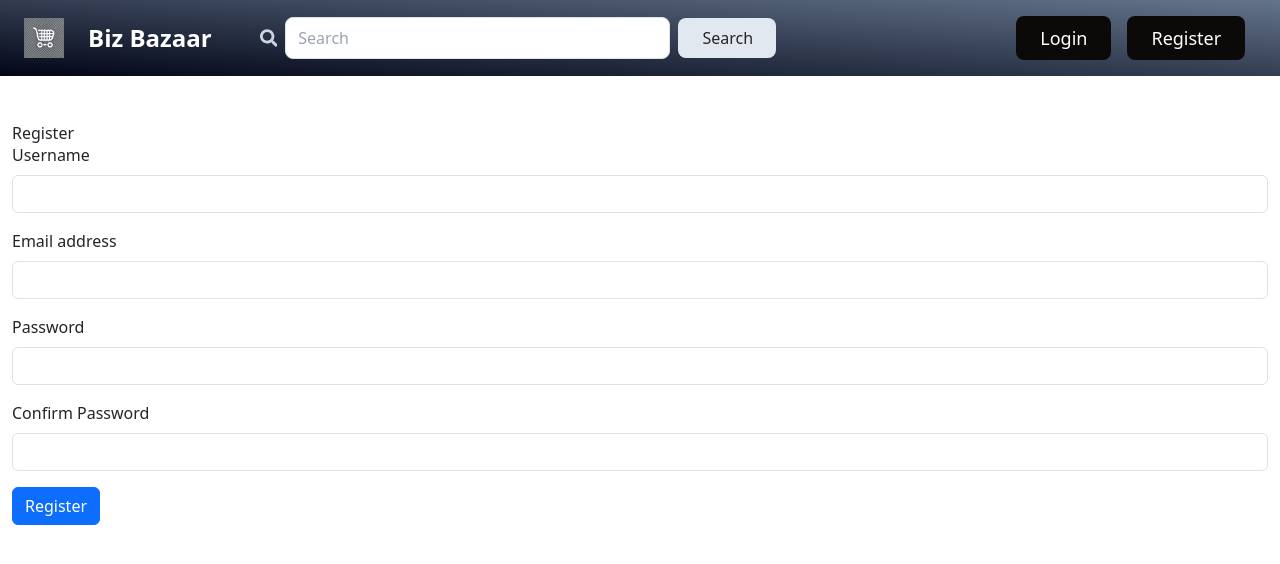
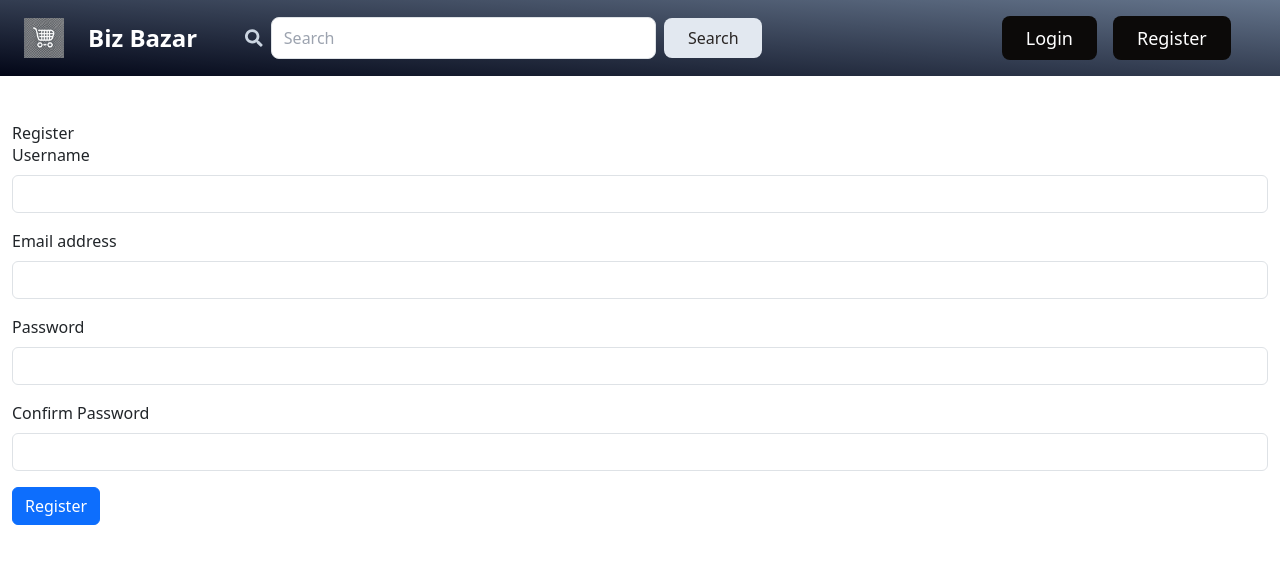
Before and after one commit to Abdul9919/BizBazaar, a React (Create React App) app in the folder simple-crud-api-frontend/: page /register in a window 1280 px wide. Shown: the top 564 px of the page. Built offline with nearby package versions, Linux system fonts and the light colour scheme; no server answers.

Commit message:
Update Navbar.jsx

```diff
--- a/simple-crud-api-frontend/src/Components/Navbar/Navbar.jsx
+++ b/simple-crud-api-frontend/src/Components/Navbar/Navbar.jsx
@@ -84,7 +84,7 @@ export const Navbar = ({ onProductsFetched, products, currentPage }) => {
             }}
             className="text-white text-xl md:text-2xl font-bold"
           >
-            Biz Bazaar
+            Biz Bazar
           </Link>
         </div>
 
```
